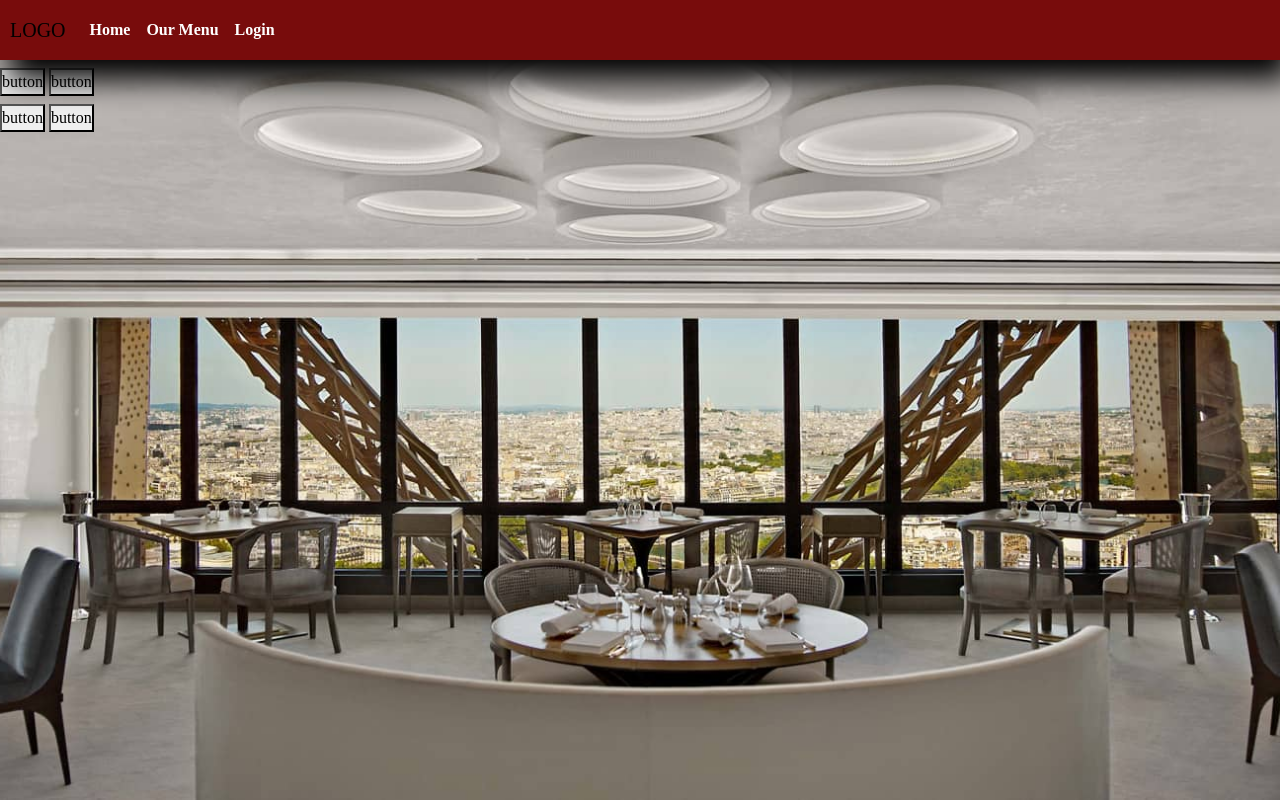
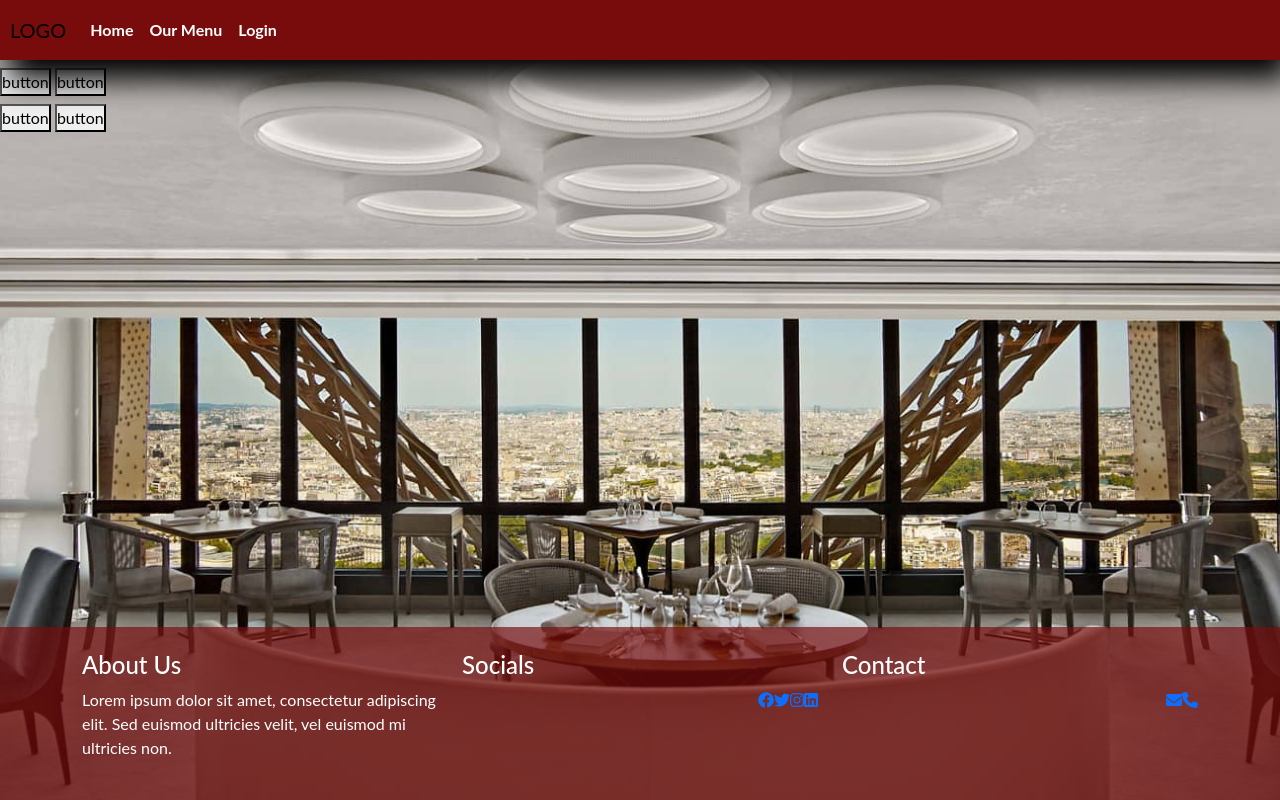
Before and after one commit to Mohamedaliabdikarim/RBS, a Django app: page / in a window 1280 px wide. Run offline with Django 5.2, Linux system fonts and the light colour scheme.

Commit message:
added footer and styled it

```diff
--- a/website/restaurant/static/css/style.css
+++ b/website/restaurant/static/css/style.css
@@ -5,12 +5,14 @@
 }
 body {
     min-height: 100vh;
-    font-family: "Poppins", sans-serifs;
+    display: flex;
+    flex-direction: column;
     background-image: url("../image/restaurant-boutique-header-bg.jpg");
     background-position: center;
     background-size:cover;
     background-repeat: no-repeat;
-    position: relative;
+
+    font-family: 'Lato', sans-serif;
 
 }
 .header .container-fluid {
@@ -53,3 +55,12 @@ ul {
     border: rgb(120, 12, 12);
     border-radius: 20px;
 }
+
+
+
+
+.footer {
+    margin-top: auto;
+    background-color: rgba(120, 12, 12, 0.67);
+
+}
--- a/website/restaurant/templates/base.html
+++ b/website/restaurant/templates/base.html
@@ -58,6 +58,37 @@
     {% endblock content %}
 
 
+    <footer class="footer text-white py-4">
+      <div class="container">
+          <div class="row">
+              <!-- About Us -->
+              <div class="col-lg-4 col-md-6">
+                  <h4>About Us</h4>
+                  <p>Lorem ipsum dolor sit amet, consectetur adipiscing elit. Sed euismod ultricies velit, vel euismod mi ultricies non.</p>
+              </div>
+              <!-- Socials -->
+              <div class="col-lg-4 col-md-6">
+                  <h4>Socials</h4>
+                  <ul class="list-unstyled">
+                      <li class="mb-2"><a href="https://www.facebook.com/" target="_blank"><i class="fab fa-facebook"></i></a></li>
+                      <li class="mb-2"><a href="https://twitter.com/" target="_blank"><i class="fab fa-twitter"></i></a></li>
+                      <li class="mb-2"><a href="https://www.instagram.com/" target="_blank"><i class="fab fa-instagram"></i></a></li>
+                      <li class="mb-2"><a href="https://www.linkedin.com/" target="_blank"><i class="fab fa-linkedin"></i></a></li>
+                  </ul>
+              </div>
+              <!-- Contact -->
+              <div class="col-lg-4 col-md-12">
+                  <h4>Contact</h4>
+                  <ul class="list-unstyled">
+                      <li><a href="mailto:info@example.com" target="_blank"><i class="fas fa-envelope"></i></a></li>
+                      <li><a href="tel:+1234567890" target="_blank"><i class="fas fa-phone"></i></a></li>
+                  </ul>
+              </div>
+          </div>
+      </div>
+  </footer>
+
+
 
 
   <script src="https://cdn.jsdelivr.net/npm/bootstrap@5.3.3/dist/js/bootstrap.bundle.min.js" integrity="sha384-YvpcrYf0tY3lHB60NNkmXc5s9fDVZLESaAA55NDzOxhy9GkcIdslK1eN7N6jIeHz" crossorigin="anonymous"></script>
```
